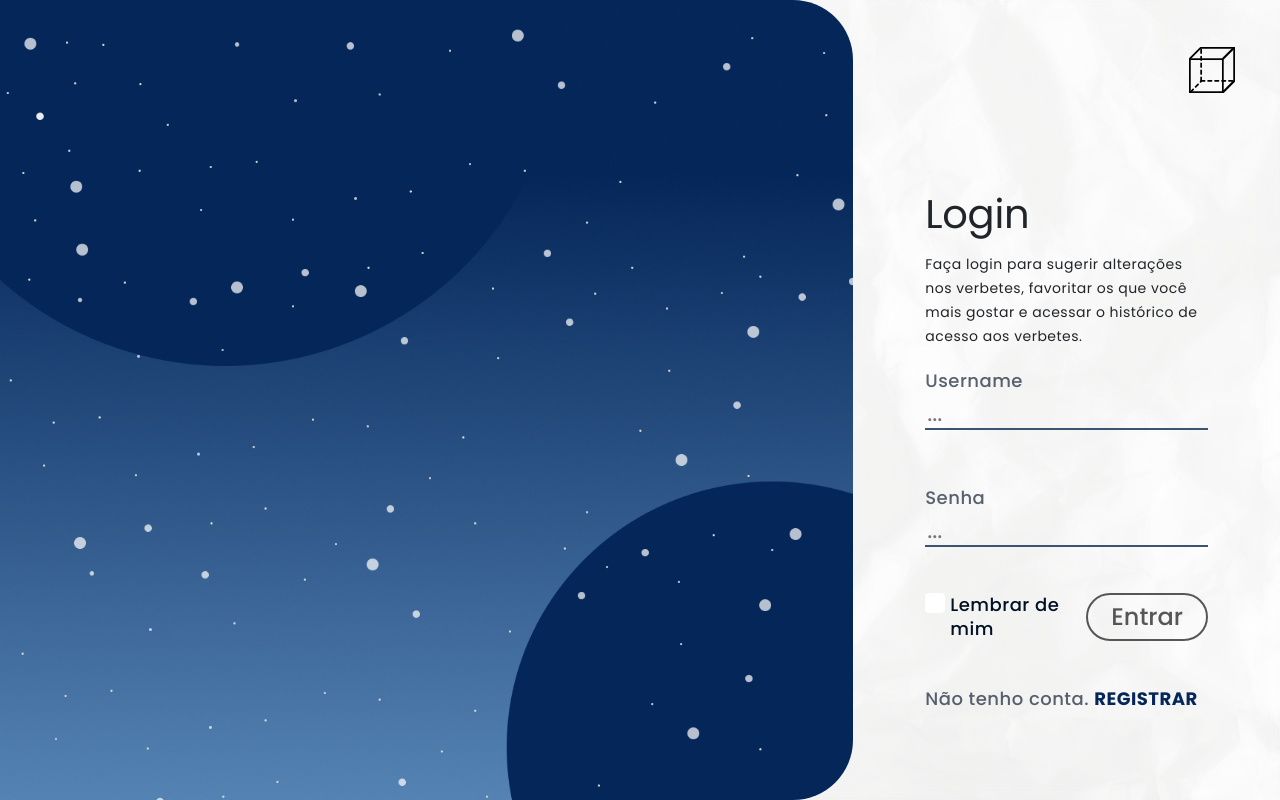
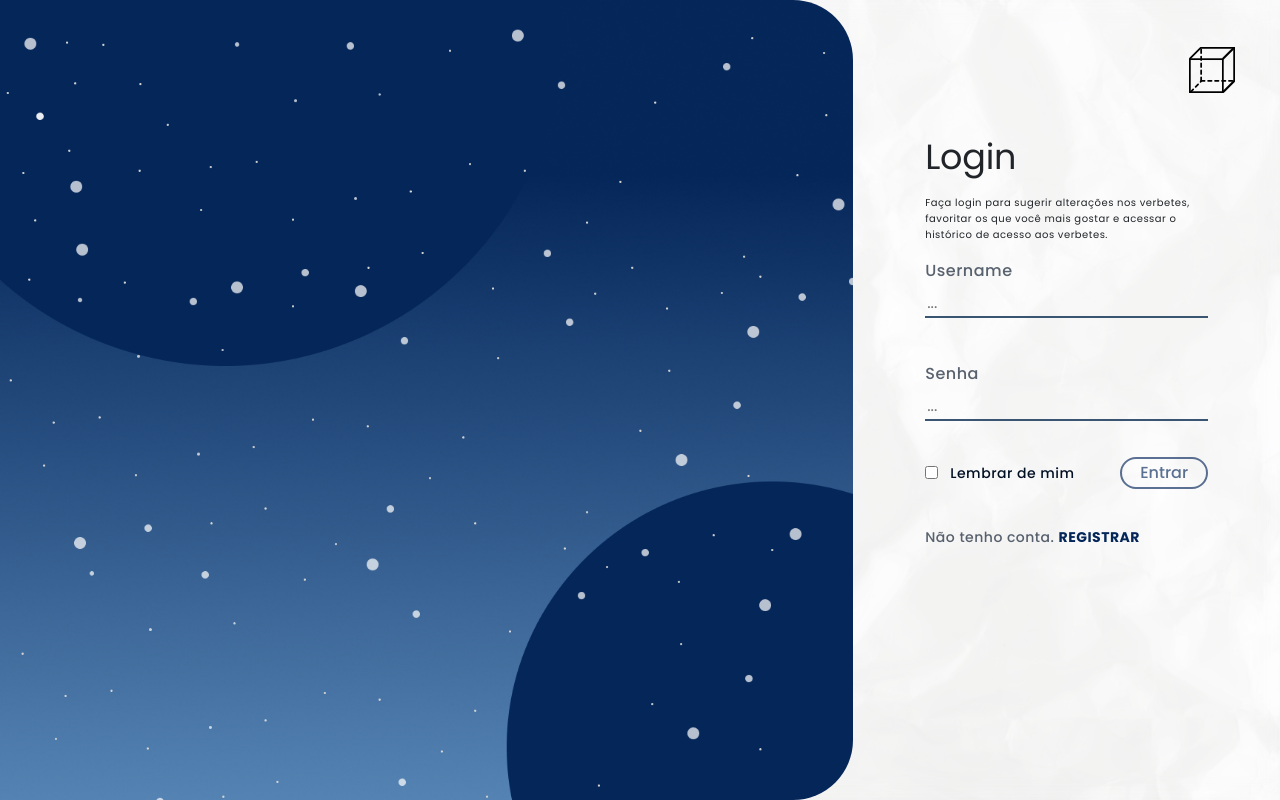
Before and after one commit to isaque-dantas/matemates.client, an Angular app: page /login in a window 1280 px wide. Built offline with nearby package versions, Linux system fonts and the light colour scheme.

Commit message:
fix: makes log in page responsible

```diff
--- a/src/app/components/pages/login/login.component.css
+++ b/src/app/components/pages/login/login.component.css
@@ -27,8 +27,8 @@
 }
 
 form {
-  gap: 46px;
-  font-size: 18px;
+  gap: 36px;
+  font-size: 16px;
   font-weight: 500;
   color: rgba(2, 16, 36, 0.65);
 }
@@ -38,12 +38,13 @@ form {
 }
 
 .text h1 {
-  font-size: 40px;
+  font-size: 35px;
   width: fit-content;
 }
 
 .text p {
-  font-size: 14px;
+  font-size: 10px;
+  line-height: normal;
 }
 
 .form-input {
@@ -51,52 +52,28 @@ form {
   border: none;
   border-bottom: 1px solid var(--page-color-2);
   outline: none;
-  padding-top: 10px;
+  padding-top: 8px;
 }
 
-.form-input::placeholder {
-  font-size: 24px;
-}
-
-.custom-checkbox-label {
-  position: relative;
+.custom-checkbox {
   cursor: pointer;
-  padding-left: 25px;
+  padding-left: 12px;
+  font-size: 14px;
   display: inline-block;
   color: var(--page-color-5);
 }
 
-.custom-checkbox-label::before {
-  content: '';
-  position: absolute;
-  left: 0;
-  top: 0;
-  width: 20px;
-  height: 20px;
-  border-radius: 4px;
-  background-color: white;
+.btn-login {
+  color: var(--page-color-6);
+  border: 2px solid var(--page-color-6);
+  border-radius: 64px;
+  font-size: 16px;
+  font-weight: 500;
+  padding: 2px 18px;
 }
 
-.custom-checkbox:checked + .custom-checkbox-label::before {
-  background-color: var(--page-color-5);
-}
-
-.custom-checkbox:checked + .custom-checkbox-label::after {
-  content: '✔';
-  position: absolute;
-  left: 5px;
-  top: -1px;
-  color: white;
-  font-size: 16px;
-}
-
-.btn-login {
-  color: #000;
-  border: 2px solid #000;
-  border-radius: 64px;
-  font-size: 24px;
-  font-weight: 500;
-  padding: 3px 23px;
+.redirect {
+  font-size: 14px;
 }
 
 .text-blue {
@@ -104,3 +81,9 @@ form {
   font-weight: 600;
   cursor: pointer;
 }
+
+@media (min-width: 1201px) {
+  .forms-container {
+    margin-top: 20px;
+  }
+}
--- a/src/app/components/pages/login/login.component.html
+++ b/src/app/components/pages/login/login.component.html
@@ -24,13 +24,13 @@
             <input class="form-input" type="password" formControlName="password" id="password" placeholder="...">
           </div>
           <div class="d-flex justify-content-between">
-            <label class="d-flex align-items-center gap-3">
-              <input class="custom-checkbox d-none" type="checkbox" formControlName="rememberMe">
-              <span class="custom-checkbox-label">Lembrar de mim</span>
-            </label>
+            <div class="d-flex flex-row-reverse align-items-center">
+              <label for="rememberme" class="d-flex gap-3 custom-checkbox">Lembrar de mim</label>
+              <input class="custom-checkbox" id="rememberme" type="checkbox" formControlName="rememberMe">
+            </div>
             <button type="submit" [disabled]="loginForm.invalid" class="btn btn-login">Entrar</button>
           </div>
-          <p>Não tenho conta. <span routerLink="/register" class="text-blue">REGISTRAR</span></p>
+          <p class="redirect">Não tenho conta. <span routerLink="/register" class="text-blue">REGISTRAR</span></p>
         </form>
       </div>
     </div>
--- a/src/styles.css
+++ b/src/styles.css
@@ -1,6 +1,6 @@
 :root {
   --text-color-dark: #000000;
-  --text-color-light: #FFF;
+  --text-color-light: #FFFFFF;
   --background-color: #D6D6D6;
   --danger-color: #FFD4D4;
   --page-color-1: #FFF;
```
